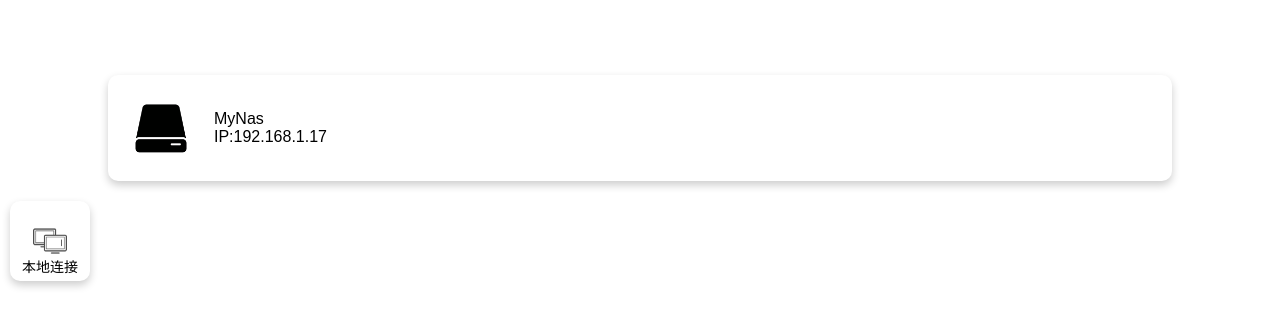
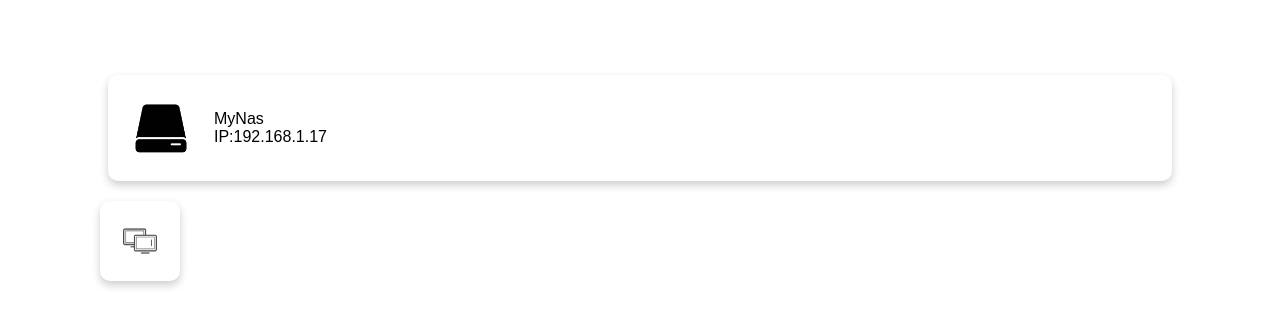
Before and after one commit to iwlyfmyc/MY-test, a plain HTML site: page index.html in a window 1280 px wide. Shown: the part 125-452 px from the top of the page. Drawn offline with Linux system fonts and the light colour scheme.

Commit message:
Update index.html

```diff
--- a/index.html
+++ b/index.html
@@ -71,7 +71,7 @@
     width: 80px; /* 修改为 80px */
     height: 80px; /* 修改为 80px */
     margin-top: 20px; /* 距离大按钮的底部距离 */
-    margin-left: 10px; /* 修改为 10px */
+    margin-left: 20px; /* 修改为 20px */
     border-radius: 10px;
     box-shadow: 0 4px 8px rgba(0, 0, 0, 0.2);
     cursor: pointer;
@@ -83,11 +83,13 @@
   }
 
   .square-button .button-text {
-    font-size: 14px; /* 调整文本大小 */
-    position: absolute;
-    bottom: 5px; /* 文本距离按钮底部的距离 */
-    width: 100%;
-    text-align: center; /* 让文本水平居中 */
+    display: none; /* 取消按钮文本 */
+  }
+
+  @media screen and (min-width: 768px) {
+    .square-button {
+      margin-left: 100px; /* 电脑访问时按钮距离左侧的距离 */
+    }
   }
 </style>
 </head>
@@ -105,7 +107,6 @@
 
 <a href="http://192.168.1.17" class="square-button">
   <img src="2-icon.png" alt="2 Icon" class="button-icon" />
-  <div class="button-text">本地连接</div>
 </a>
 
 </body>
```
